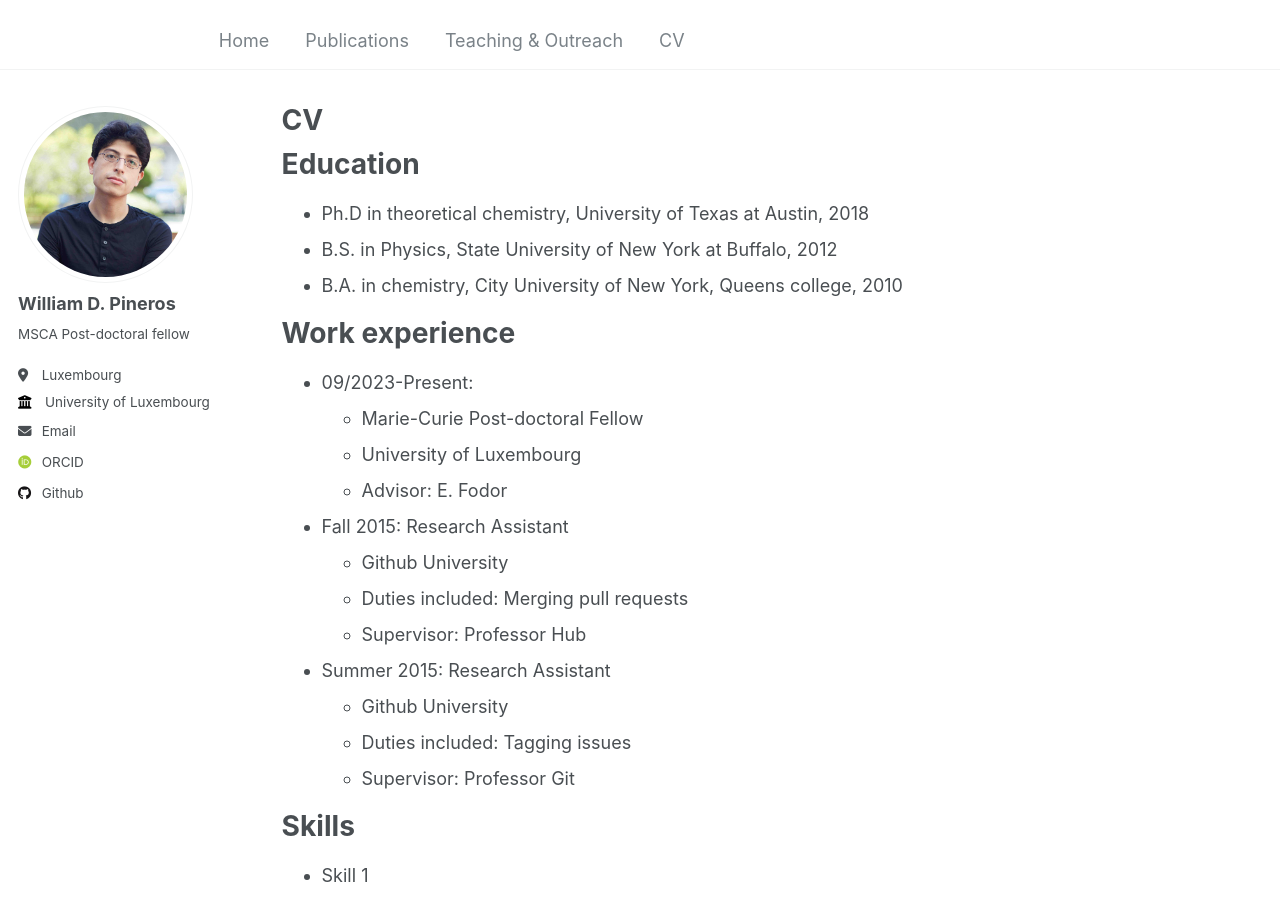
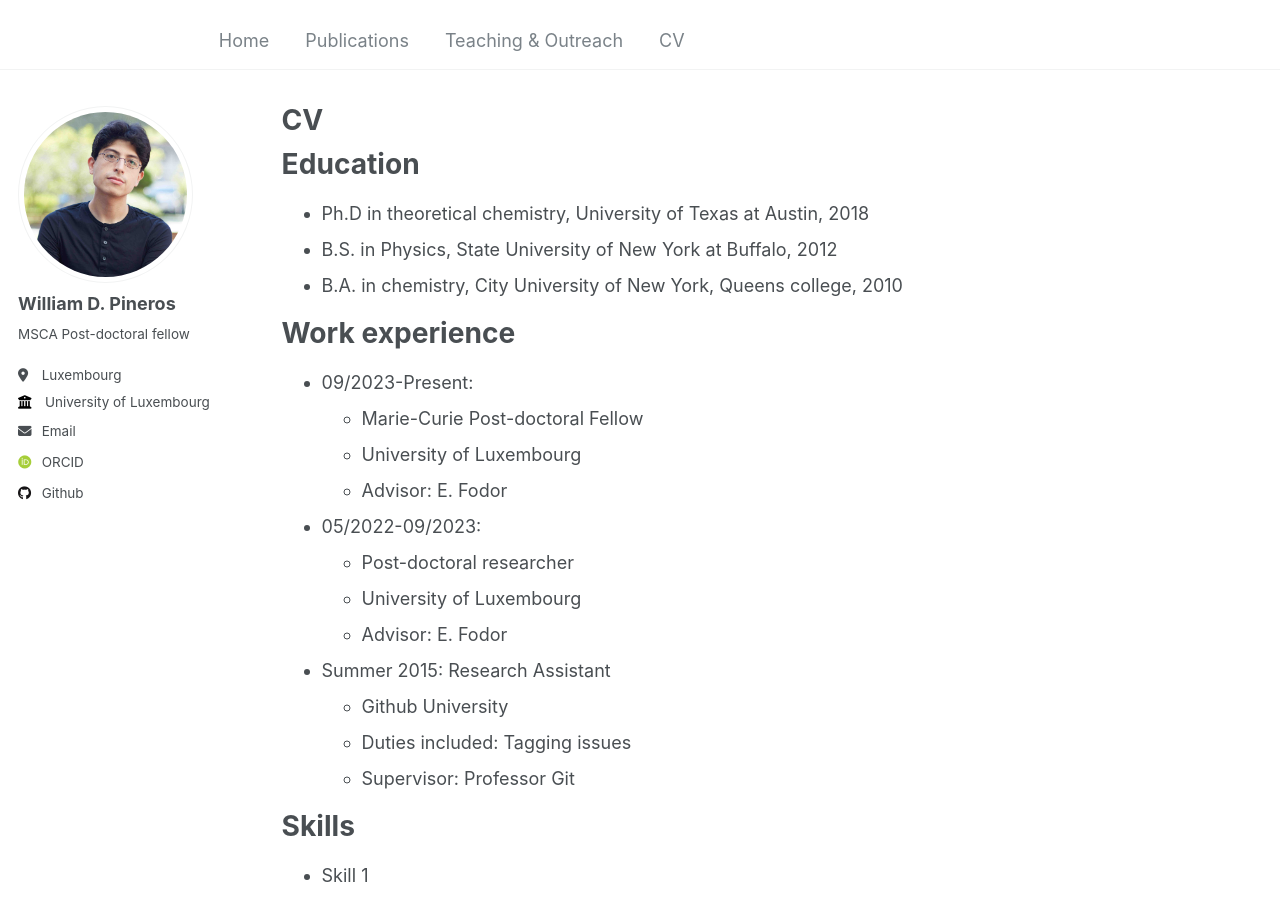
Before and after one commit to wpineros/p, a Jekyll site: the page built from _pages/cv.md, in a window 1280 px wide and 900 px high. Built offline with Jekyll 4.4.1, drawn with Linux system fonts in a browser that asks for light colours; some web fonts are replaced.

Commit message:
Update cv.md

```diff
--- a/_pages/cv.md
+++ b/_pages/cv.md
@@ -22,10 +22,10 @@ Work experience
   * University of Luxembourg
   * Advisor: E. Fodor
 
-* Fall 2015: Research Assistant
-  * Github University
-  * Duties included: Merging pull requests
-  * Supervisor: Professor Hub
+* 05/2022-09/2023:
+  * Post-doctoral researcher
+  * University of Luxembourg
+  * Advisor: E. Fodor
 
 * Summer 2015: Research Assistant
   * Github University
```
